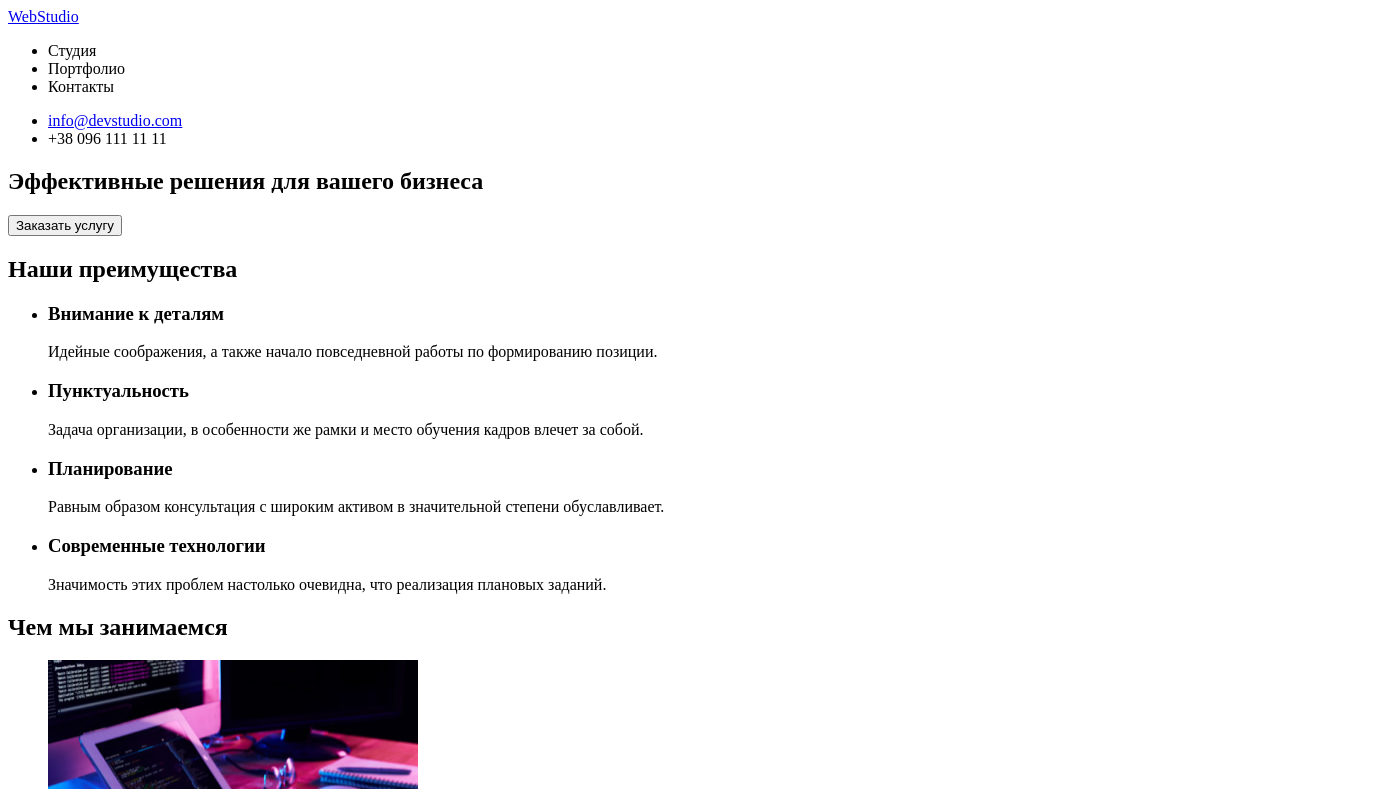
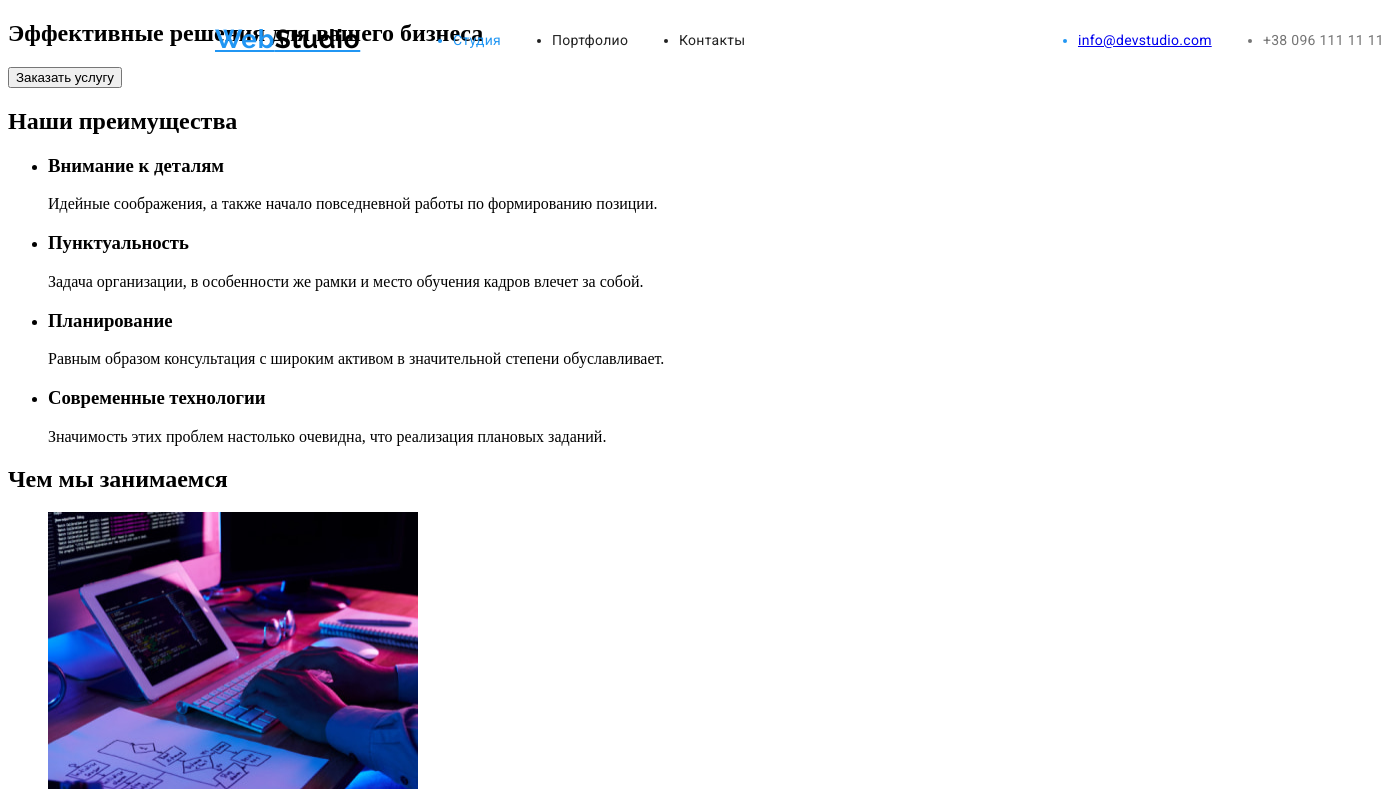
Before and after one commit to IsaacQQ/goit-markup-hw-01, a plain HTML site: page index.html in a window 1280 px wide. Shown: the top 789 px of the page, 1385 px wide, since content can reach past the window. Drawn offline with Linux system fonts and the light colour scheme.

Commit message:
some changes

```diff
--- a/css/style.css
+++ b/css/style.css
@@ -1,3 +1,101 @@
-.nav-item:{
+.logo{
+    position: absolute;
+width: 145px;
+height: 31px;
+left: 215px;
+top: 24px;
 
+font-family: 'Raleway';
+font-style: normal;
+font-weight: 700;
+font-size: 26px;
+line-height: 31px;
+/* identical to box height */
+
+letter-spacing: 0.03em;
+
+color: #2196F3;
+list-style: none;
 }
+.logo_second{
+
+    color: #000000;
+list-style: none;
+}
+
+.nav-item1{
+position: absolute;
+width: 49px;
+height: 16px;
+left: 453px;
+top: 32px;
+font-family: 'Roboto';
+font-style: normal;
+font-weight: 500;
+font-size: 14px;
+line-height: 16px;
+letter-spacing: 0.02em;
+
+color: #2196F3;
+}
+.nav-item2{
+position: absolute;
+width: 76px;
+height: 16px;
+left: 552px;
+top: 32px;
+font-family: 'Roboto';
+font-style: normal;
+font-weight: 500;
+font-size: 14px;
+line-height: 16px;
+letter-spacing: 0.02em;
+
+color: #212121;
+}
+.nav-item3{
+position: absolute;
+width: 68px;
+height: 16px;
+left: 679px;
+top: 32px;
+font-family: 'Roboto';
+font-style: normal;
+font-weight: 500;
+font-size: 14px;
+line-height: 16px;
+letter-spacing: 0.02em;
+
+color: #212121;
+}
+
+.contact_mail{
+position: absolute;
+width: 135px;
+height: 16px;
+left: 1078px;
+top: 32px;
+font-family: 'Roboto';
+font-style: normal;
+font-weight: 500;
+font-size: 14px;
+line-height: 16px;
+letter-spacing: 0.02em;
+color: #2196F3;
+}
+.contact_tel{
+    position: absolute;
+width: 122px;
+height: 16px;
+left: 1263px;
+top: 32px;
+
+font-family: 'Roboto';
+font-style: normal;
+font-weight: 500;
+font-size: 14px;
+line-height: 16px;
+letter-spacing: 0.02em;
+
+color: #757575;
+}
--- a/index.html
+++ b/index.html
@@ -4,21 +4,24 @@
     <meta charset="UTF-8">
     <meta http-equiv="X-UA-Compatible" content="IE=edge">
     <meta name="viewport" content="width=device-width, initial-scale=1.0">
+    <link rel="preconnect" href="https://fonts.googleapis.com">
+<link rel="preconnect" href="https://fonts.gstatic.com" crossorigin>
+<link href="https://fonts.googleapis.com/css2?family=Open+Sans:wght@400;600;700&family=Raleway:wght@700&family=Roboto:wght@400;700&display=swap" rel="stylesheet">
     <title>Document</title>
     <link rel="stylesheet" href="./css/style.css">
 </head>
 <body>
     <header>
         <nav>
-            <a href="#"><span>Web</span>Studio</a>
+            <a href="#" class="logo">Web<span class="logo_second">Studio</span></a>
             <ul>
-                <li class="nav-item"><a href="#"></a>Студия</li>
-                <li class="nav-item"><a href="#"></a>Портфолио</li>
-                <li class="nav-item"><a href="#"></a>Контакты</li>
+                <li class="nav-item1"><a href="#"></a>Студия</li>
+                <li class="nav-item2"><a href="#"></a>Портфолио</li>
+                <li class="nav-item3"><a href="#"></a>Контакты</li>
             </ul>
             <ul>
-                <li><a href="mailto:info@devstudio.com">info@devstudio.com</a></li>
-                <li><a href="tel:+380961111111"></a>+38 096 111 11 11</li>
+                <li class="contact_mail"><a href="mailto:info@devstudio.com">info@devstudio.com</a></li>
+                <li class="contact_tel"><a href="tel:+380961111111"></a>+38 096 111 11 11</li>
             </ul>
         </nav>
     </header>
```
